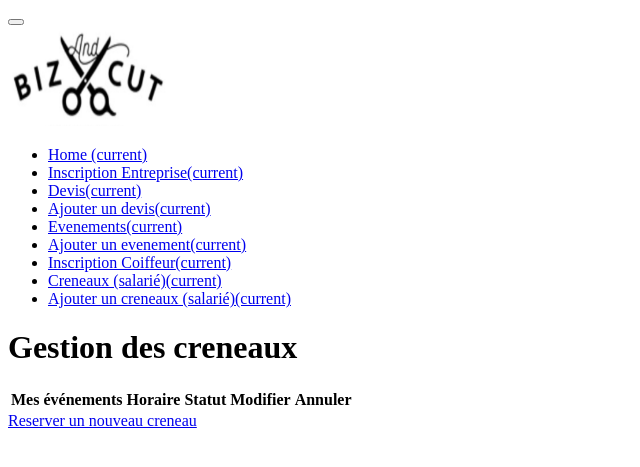
After one commit to AudreyLPS/BizAndCut, a Symfony app: template templates/salarie/creneaux/index.html.twig in a window 1280 px wide. The commit adds this page. Shown: the top 467 px of the page, without its empty margins (0-640 px from the left). Run offline with Twig, Linux system fonts and the light colour scheme; the template is opened without the code that fills it, so the values that code supplies are empty; some libraries are stand-ins or nearby versions.

Commit message:
creneaux add to branch phet-test

```diff
--- a/templates/_inc/nav.html.twig
+++ b/templates/_inc/nav.html.twig
@@ -3,7 +3,7 @@
     <span class="navbar-toggler-icon"></span>
   </button>
   <div class="collapse navbar-collapse" id="navbarTogglerDemo01">
-    <a class="navbar-brand" href="{{ url('homepage.index') }}">MySiteWeb</a>
+    <a class="navbar-brand" href="{{ url('homepage.index') }}"><img src="img/logo.png" alt="Biz & Cut" width="160" height="100"></a>
     <ul class="navbar-nav mr-auto mt-2 mt-lg-0">
       <li class="nav-item active">
         <a class="nav-link" href="{{ url('homepage.index') }}">Home <span class="sr-only">(current)</span></a>
@@ -26,6 +26,14 @@
       <li class="nav-item active">
         <a class="nav-link" href="{{ url('insc_coif.index') }}">Inscription Coiffeur<span class="sr-only">(current)</span></a>
       </li>
+
+      <li class="nav-item active">
+        <a class="nav-link" href="{{ url('salarie.creneaux.index') }}">Creneaux (salarié)<span class="sr-only">(current)</span></a>
+      </li>
+      <li class="nav-item active">
+        <a class="nav-link" href="{{ url('salarie.creneaux.form') }}">Ajouter un creneaux (salarié)<span class="sr-only">(current)</span></a>
+      </li>
+
     </ul>
   </div>
 </nav>
--- /dev/null
+++ b/templates/salarie/creneaux/index.html.twig
@@ -0,0 +1,42 @@
+{% extends 'base.html.twig' %}
+
+{% block body %}
+	<div class="row">
+		<div class="col">
+			<h1>Gestion des creneaux</h1>
+		</div>
+	</div>
+	<div class="row">
+	<div class="col-md-12">
+
+    <p class="text-right">
+
+    </p>
+	</div>
+		<table class="table table-striped">
+			<tr>
+				<th>Mes événements</th>
+				<th>Horaire</th>
+				<th>Statut</th>
+				<th>Modifier</th>
+				<th>Annuler</th>
+			</tr>
+			{% for salarie_creneaux in results %}
+				<tr>
+					<td class="col-md-4">{{ salarie_creneaux.evenementId }}</td>
+					<td class="col-md-1">{{ salarie_creneaux.horairesSalarieCreneau }}</td>
+					<td class="col-md-1">A venir - Passé - Annulé</td>
+					<td class="col-md-1">
+						<button class="btn warning">Modifier</button>
+					</td>
+					<td class="col-md-1">
+						<button class="btn danger">Annuler</button>
+					</td>
+				</tr>
+			{% endfor %}
+		</table>
+
+		<a href="salarie.creneaux.form">Reserver un nouveau creneau</a>
+
+	</div>
+{% endblock %}
```
Also changed, not shown: src/Controller/Salarie/SalariesCreneauxController.php (added, +76 -0 lines), src/Form/CreneauxType.php (added, +27 -0 lines), src/Repository/SalariesCreneauxRepository.php (added, +27 -0 lines), public/img/logo.png (added), 3 other files.
